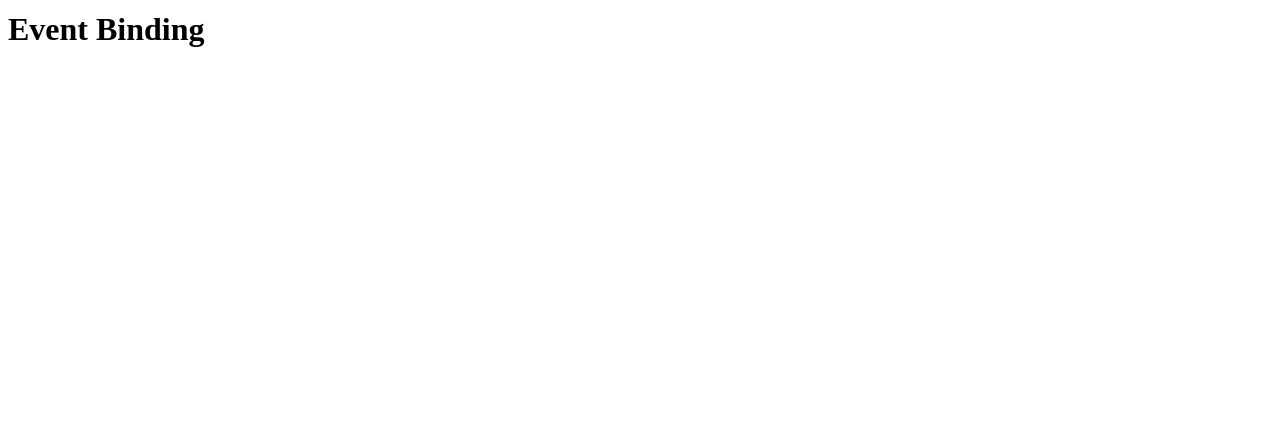
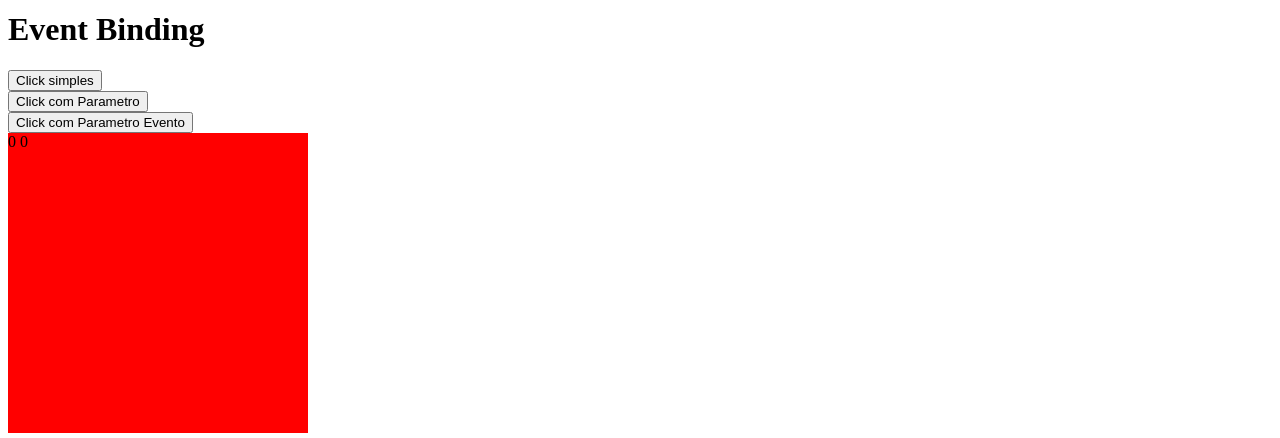
Before and after one commit to ivanclay/Angular-2-v13, an Angular app in the folder curso-angular-2-v13/: page / in a window 1280 px wide. Shown: the part 630-1068 px from the top of the page. Before the commit the page ends 800 px from the top, so only its background shows below. Built offline with nearby package versions, Linux system fonts and the light colour scheme.

Commit message:
Event Binding

```diff
--- a/curso-angular-2-v13/src/app/data-binding/data-binding.component.html
+++ b/curso-angular-2-v13/src/app/data-binding/data-binding.component.html
@@ -10,7 +10,16 @@
 <button [disabled]="btnDisabled">Button Disabled Property Binding</button>
 <br>
 <img [src]="imgSrc">
-
 <hr>
 
 <h1>Event Binding</h1>
+<button (click)="alertaInfo()">Click simples</button>
+<br>
+<button (click)="alertaInfoParameter('PARAMETRO OK')">Click com Parametro</button>
+<br>
+<button (click)="alertaInfoParameterEvento($event)">Click com Parametro Evento</button>
+<br>
+<div (mousemove)="mouseMoveEvent($event)" style="background: red; width: 300px; height: 300px;">
+{{position.x}}
+{{position.y}}
+</div>
--- a/curso-angular-2-v13/src/app/data-binding/data-binding.component.ts
+++ b/curso-angular-2-v13/src/app/data-binding/data-binding.component.ts
@@ -13,9 +13,29 @@ export class DataBindingComponent implements OnInit {
   public btnDisabled: boolean = true;
   public imgSrc: string = 'https://vidafullstack.com.br/wp-content/uploads/2021/12/banner.jpg';
 
+  public position: {x: number, y: number} = {x:0, y:0};
+
   constructor() { }
 
   ngOnInit(): void {
   }
 
+  public alertaInfo(): void {
+    alert('clicou no botão!');
+  }
+
+
+  public alertaInfoParameter(valor:string): void {
+    alert('clicou no botão com parametro!');
+  }
+
+public alertaInfoParameterEvento(event: MouseEvent): void{
+  console.log(event);
 }
+
+public mouseMoveEvent(event: MouseEvent): void{
+  this.position.x = event.offsetX;
+  this.position.y = event.offsetY;
+}
+
+}
```
